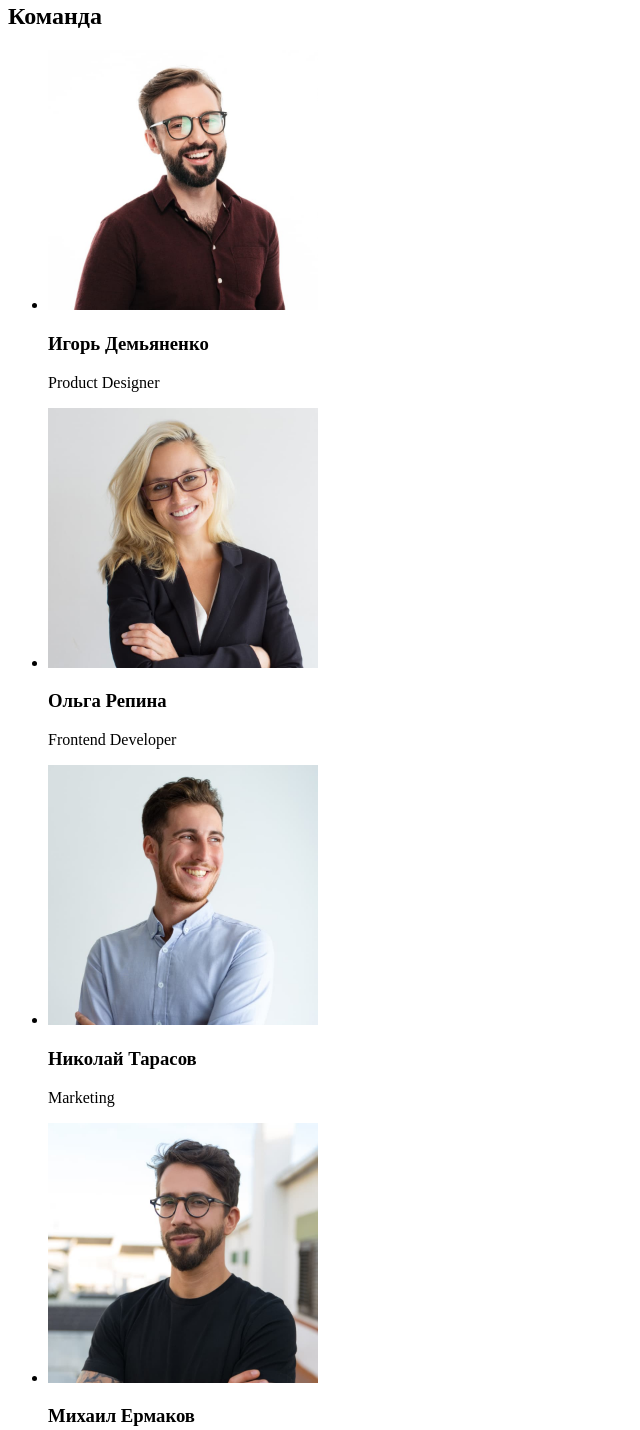
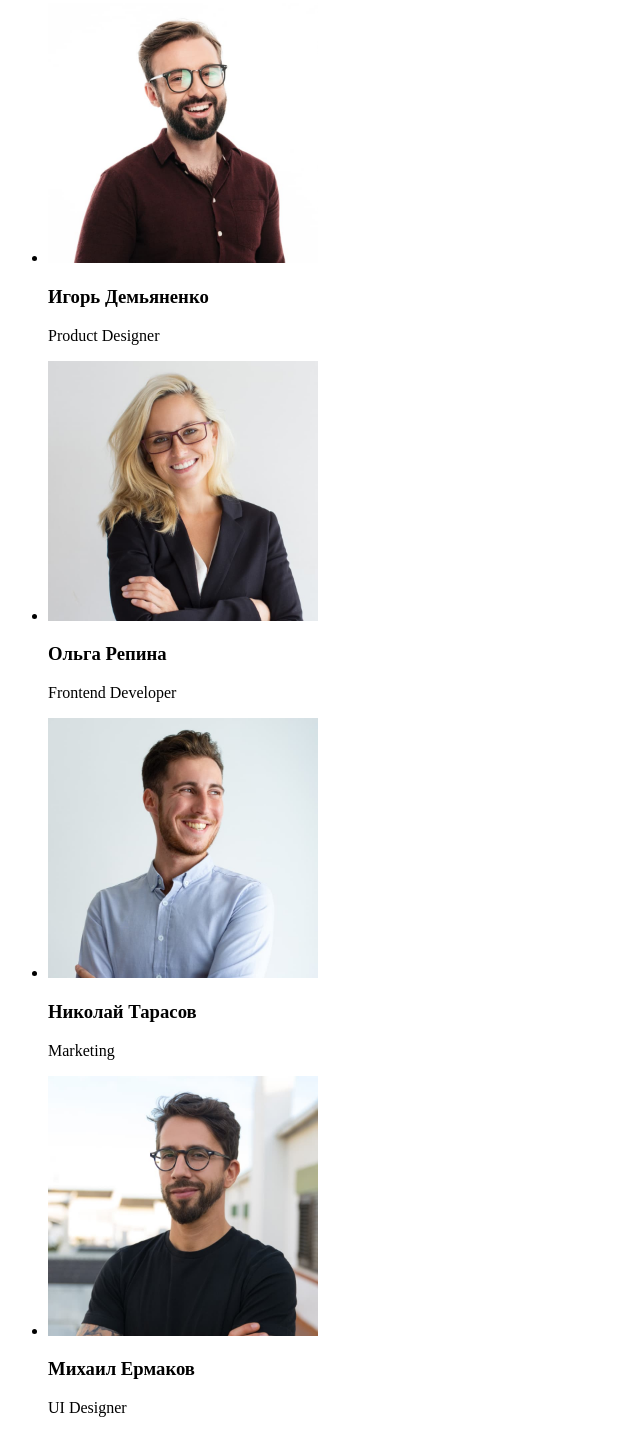
Before and after one commit to Lluitiy/goit-markup-hw-01, a plain HTML site: page index.html in a window 1280 px wide. Shown: the part 1618-3048 px from the top of the page, without its empty margins (0-640 px from the left). Drawn offline with Linux system fonts and the light colour scheme.

Commit message:
Внесенны последние поправки согласно руководству ментора

```diff
--- a/index.html
+++ b/index.html
@@ -77,19 +77,13 @@
 </section>
 <!-- Наша команда -->
 <section>
-<div>
    <h2>Наша команда</h2>
-</div>
-</section>
-<!-- Команда -->
-<section>
-   <h2>Команда</h2>
    <ul>
       <li>
-         <span><img src="img/img_team/product_designer.jpg"
+         <img src="img/img_team/product_designer.jpg"
                alt="Product Designer"
                width="270"
-               height="260"></span>
+               height="260">
          <h3>
             Игорь Демьяненко
          </h3>
@@ -98,10 +92,10 @@
             </p>
       </li>
       <li>
-         <span><img src="img/img_team/front_end_developer.jpg"
+         <img src="img/img_team/front_end_developer.jpg"
                alt="Front End developer"
                width="270"
-               height="260"></span>
+               height="260">
          <h3>
             Ольга Репина
          </h3>
@@ -110,10 +104,10 @@
             </p>
       </li>
       <li>
-         <span><img src="img/img_team/marketing.jpg"
+         <img src="img/img_team/marketing.jpg"
                alt="Marketing Worker"
                width="270"
-               height="260"></span>
+               height="260">
          <h3>
             Николай Тарасов
          </h3>
@@ -122,10 +116,10 @@
             </p>
       </li>
       <li>
-         <span><img src="img/img_team/ui_designer.jpg"
+         <img src="img/img_team/ui_designer.jpg"
                alt="UI Designer"
                width="270"
-               height="260"></span>
+               height="260">
          <h3>
             Михаил Ермаков
          </h3>
--- a/styles/styles.css
+++ b/styles/styles.css
@@ -11,8 +11,6 @@
 
 /* Наша команда */
 
-/* Команда */
-
 /* Подвал */
 
 /* Указатели */
```
